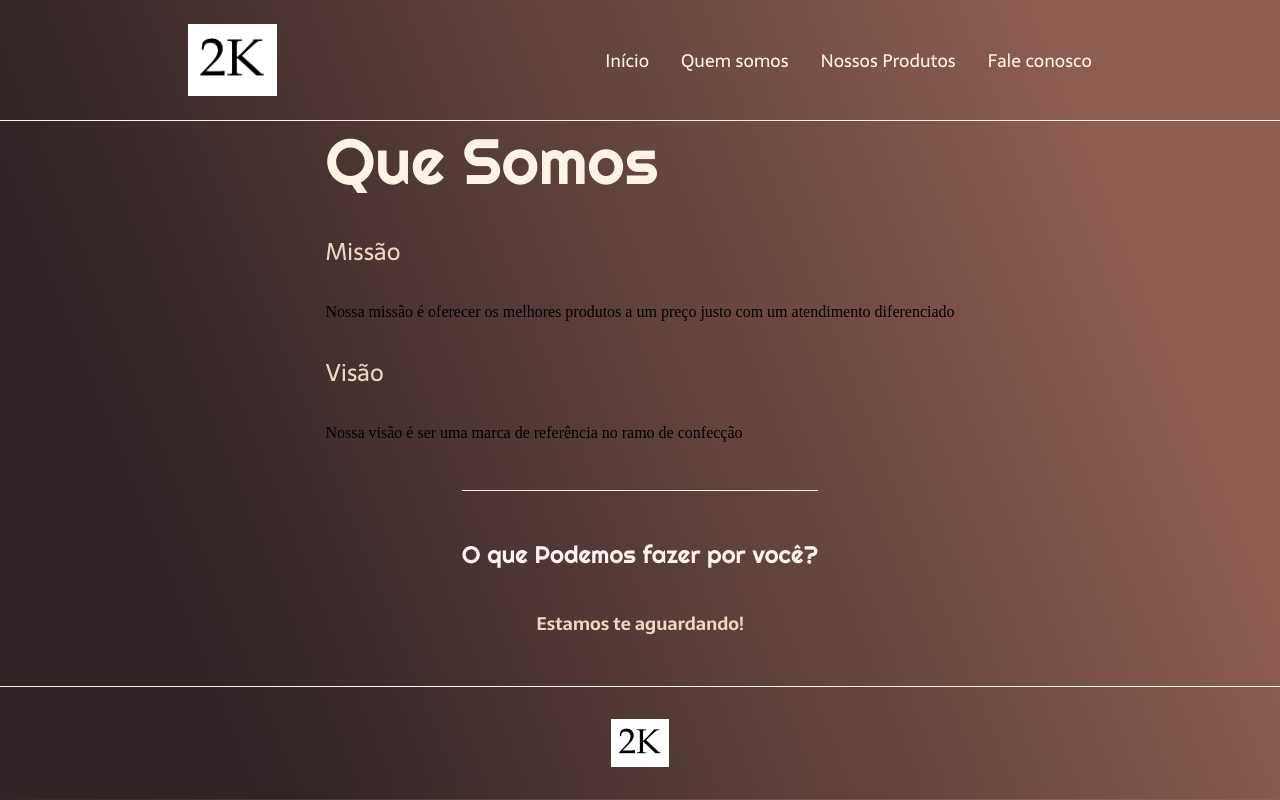
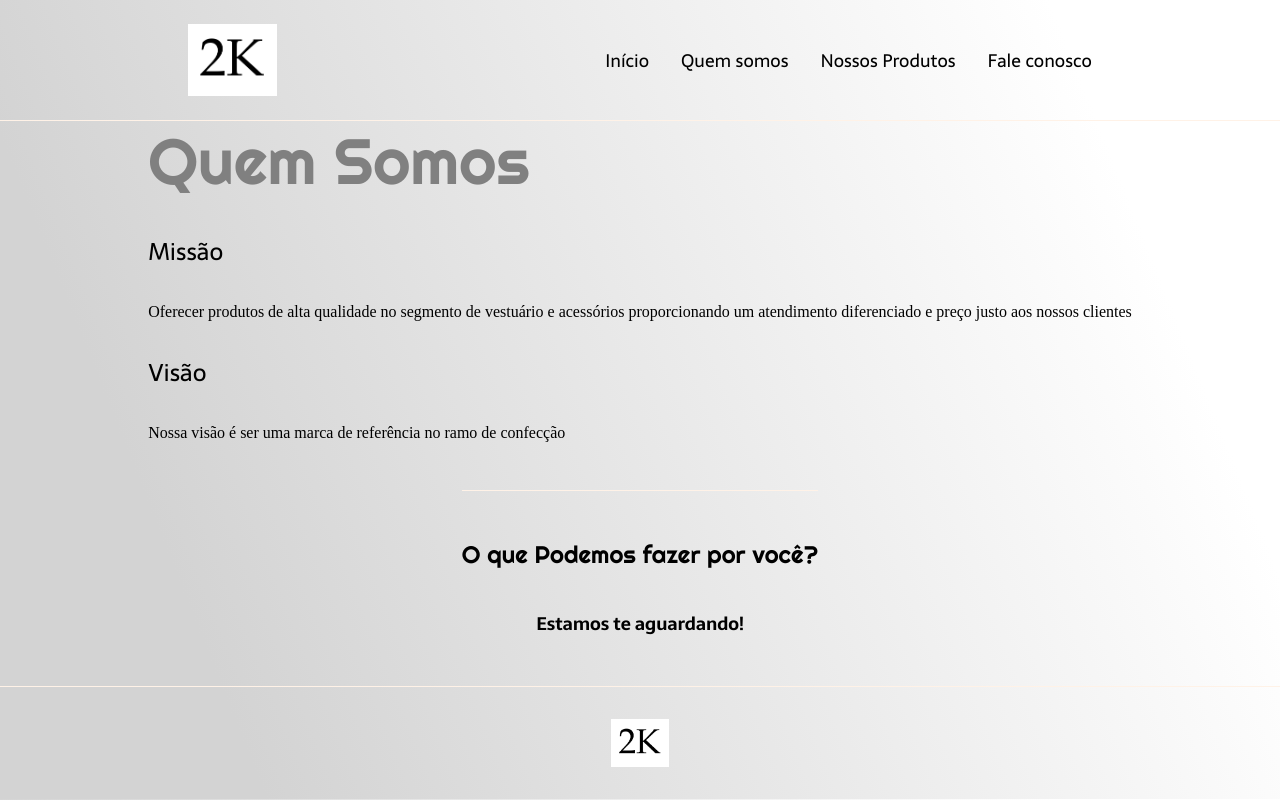
Before and after one commit to GleysosFranca1983/2kmodas, a plain HTML site: page quemsomos.html in a window 1280 px wide. Drawn offline with Linux system fonts and the light colour scheme.

Commit message:
Edição de letra e cores

```diff
--- a/estilo.css
+++ b/estilo.css
@@ -9,7 +9,7 @@
 
 body {
   font-size: 100%;
-  background: linear-gradient(68.15deg, #2F2325 16.62%, #8E5D52 85.61%);
+  background: linear-gradient(68.15deg, #D3D3D3 16.62%, #ffffff 85.61%);
 }
 
 .cabecalho {
@@ -31,7 +31,7 @@ body {
 
 .cabecalho-menu-item {
   font-family: 'Sarala', sans-serif;
-  color: #FFF2E7;
+  color: #000000;
   font-weight: 400;
   font-size: 18px
 }
@@ -58,14 +58,14 @@ body {
   font-family: 'Righteous', cursive;
   font-weight: 400;
   font-size: 64px;
-  color: #FFF2E7;
+  color: #808080;
 }
 
 .conteudo-principal-escrito-subtitulo {
   font-family: 'Sarala', sans-serif;
   font-weight: 400;
   font-size: 24px;
-  color: #ECD6C4;
+  color: #000000;
 }
 
 .conteudo-principal-escrito-botao {
@@ -101,9 +101,9 @@ body {
   border-top: 0.4px solid #FFF2E7;
   padding-top: 48px;
   font-family: 'Righteous', cursive;
-  font-weight: 400;
+  font-weight: 200;
   font-size: 24px;
-  color: #FFF2EF;
+  color: #000000;
   margin-bottom: 16px;
 }
 
@@ -111,7 +111,7 @@ body {
   font-family: 'Sarala', sans-serif;
   font-weight: 300;
   font-size: 18px;
-  color: #ECD6C4;
+  color: #000000;
 }
 
 .rodape {
--- a/quemsomos.html
+++ b/quemsomos.html
@@ -20,9 +20,9 @@
 	<main class="conteudo">
 		<section class="conteudo-principal">
 			<div class="conteudo-principal-escrito">
-				<h1 class="conteudo-principal-escrito-titulo"> Que Somos</h1>
+				<h1 class="conteudo-principal-escrito-titulo"> Quem Somos</h1>
 				<h2 class="conteudo-principal-escrito-subtitulo"> Missão</h2>
-				<p> Nossa missão é oferecer os melhores produtos a um preço justo com um atendimento diferenciado </p>
+				<p> Oferecer produtos de alta qualidade no segmento de vestuário e acessórios proporcionando um atendimento diferenciado e preço justo aos nossos clientes </p>
 				<h2 class="conteudo-principal-escrito-subtitulo"> Visão</h2>
 				<p> Nossa visão é ser uma marca de referência no ramo de confecção </p>
 			</div>
```
Also changed, not shown: index.html (+1 -1 lines).
